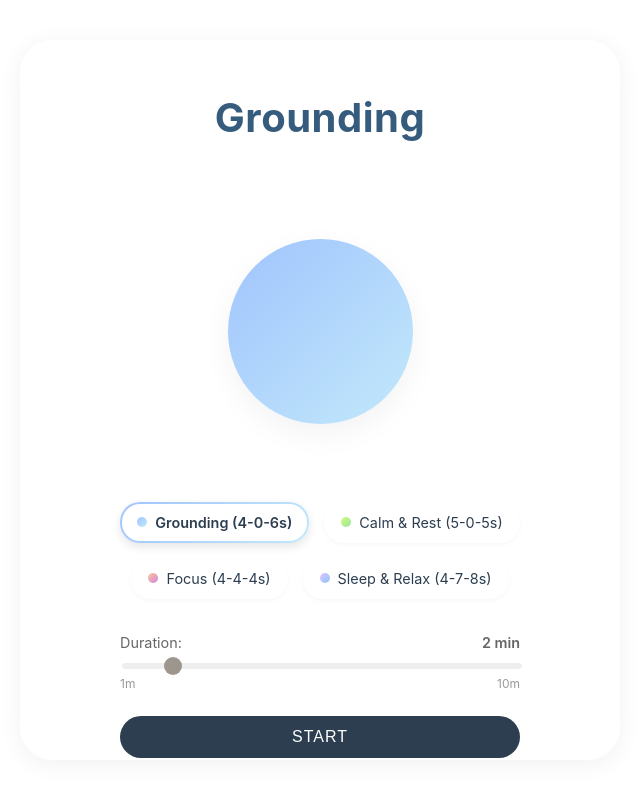
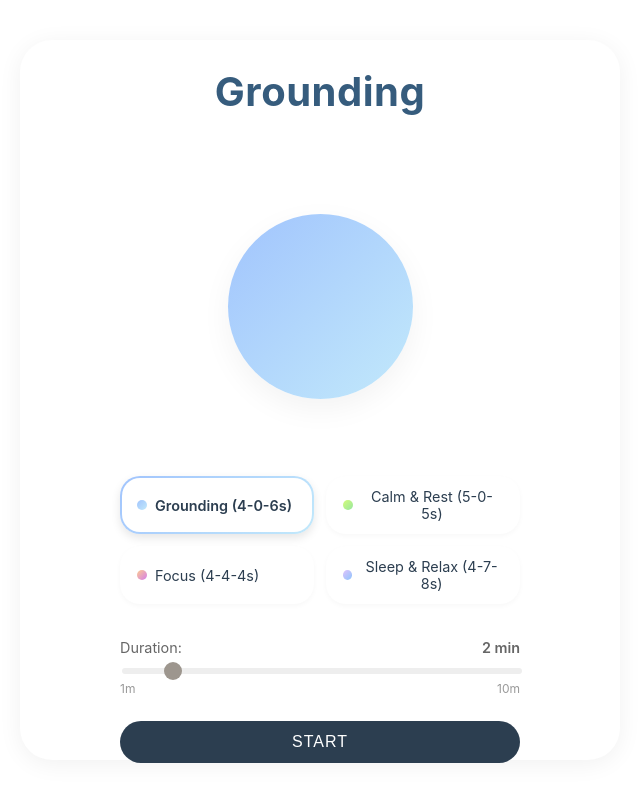
Before and after one commit to yosra-methal/breathing-widget-final-version-fixed-, a React (Vite) app: page / in a window 1280 px wide. Shown: the whole page, without its empty margins (320-960 px from the left). Built offline with nearby package versions, Linux system fonts and the light colour scheme.

Commit message:
REFACTOR: Force CSS Grid Layout & Safe Title Spacing

```diff
--- a/src/App.css
+++ b/src/App.css
@@ -138,16 +138,16 @@
 }
 
 .mode-title-static {
+    padding-top: 40px !important;
+    margin-top: 0 !important;
+    margin-bottom: 20px;
+    text-align: center;
+    width: 100%;
+    display: block;
+    /* Font styles */
     font-weight: 700;
-    /* Bold */
     letter-spacing: 0.5px;
     font-size: 2.5rem;
-    /* Slightly bigger */
-    margin: 0;
-    margin-top: 60px !important;
-    /* Balanced low position */
-    margin-bottom: 20px;
-    text-align: center;
 }
 
 /* Controls */
@@ -158,14 +158,26 @@
     width: 100%;
 }
 
+/* Layout: Strict Grid for Buttons */
 .mode-selector {
-    display: flex;
-    flex-wrap: wrap;
-    gap: 15px;
+    display: grid !important;
+    grid-template-columns: repeat(2, 1fr);
+    grid-template-rows: auto auto;
+    gap: 12px;
+    width: 100%;
+    margin-bottom: 20px;
     justify-content: center;
-    align-items: center;
-    margin-bottom: 20px;
+    align-items: stretch;
+    /* Ensure equal height */
+}
+
+/* Ensure buttons take full grid cell */
+.mode-selector button {
     width: 100%;
+    height: 100%;
+    margin: 0;
+    flex: none !important;
+    /* Disable flex behavior if inherited */
 }
 
 .mode-selector button {
```
